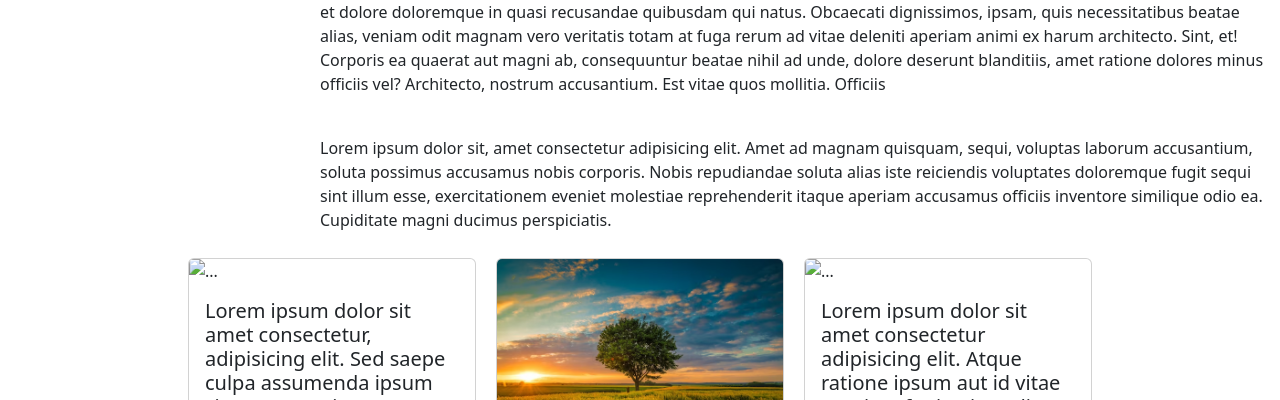
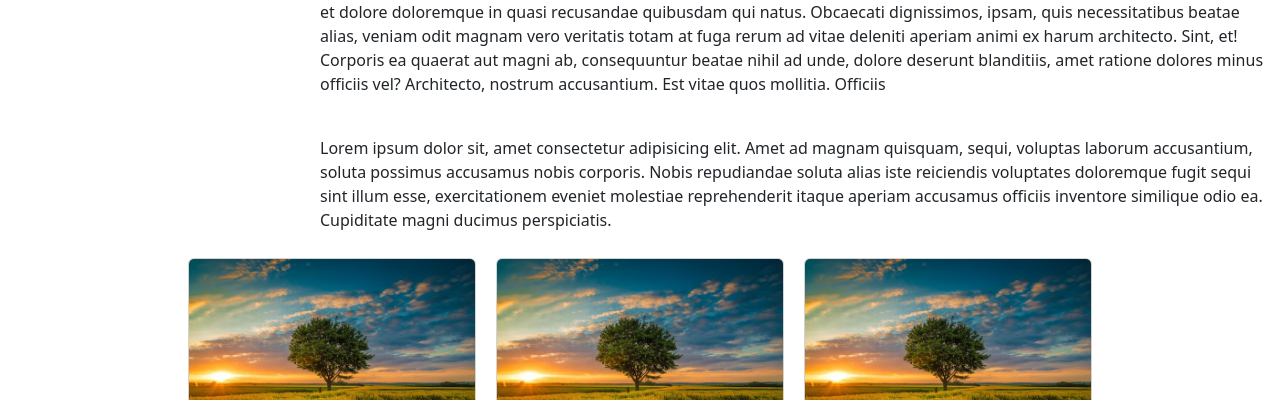
Before and after one commit to surajsharmacode/f3-contest, a plain HTML site: page index.html in a window 1280 px wide. Shown: the part 552-952 px from the top of the page. Drawn offline with nearby package versions, Linux system fonts and the light colour scheme.

Commit message:
Update index.html

```diff
--- a/index.html
+++ b/index.html
@@ -45,7 +45,7 @@
       </div>
       <div class="cards">
         <div class="card" style="width: 18rem;">
-            <img src="./images/nature.avif" class="card-img-top" alt="...">
+            <img src="nature.avif" class="card-img-top" alt="...">
             <div class="card-body">
               <h5 class="card-title">Lorem ipsum dolor sit amet consectetur, adipisicing elit. Sed saepe culpa assumenda ipsum sit earum sapiente veritatis sint ab consectetur amet necessitatibus, expedita fugit tempore delectus officia omnis iusto labore animi eveniet pariatur cupiditate obcaecati.</h5>
 
@@ -62,7 +62,7 @@
         </div>
 
         <div class="card" style="width: 18rem;">
-            <img src="./images/nature.avif" class="card-img-top" alt="...">
+            <img src="nature.avif" class="card-img-top" alt="...">
             <div class="card-body">
               <h5 class="card-title">Lorem ipsum dolor sit amet consectetur adipisicing elit. Atque ratione ipsum aut id vitae aperiam fugiat, ipsa dicta eveniet, cumque aliquam sequi omnis officiis laudantium esse. Maxime porro consequuntur itaque, sequi quia, deleniti aliquam, culpa rerum eum debitis soluta repellat.</h5>
               <a href="#" class="btn btn-primary">Read More</a>
```
